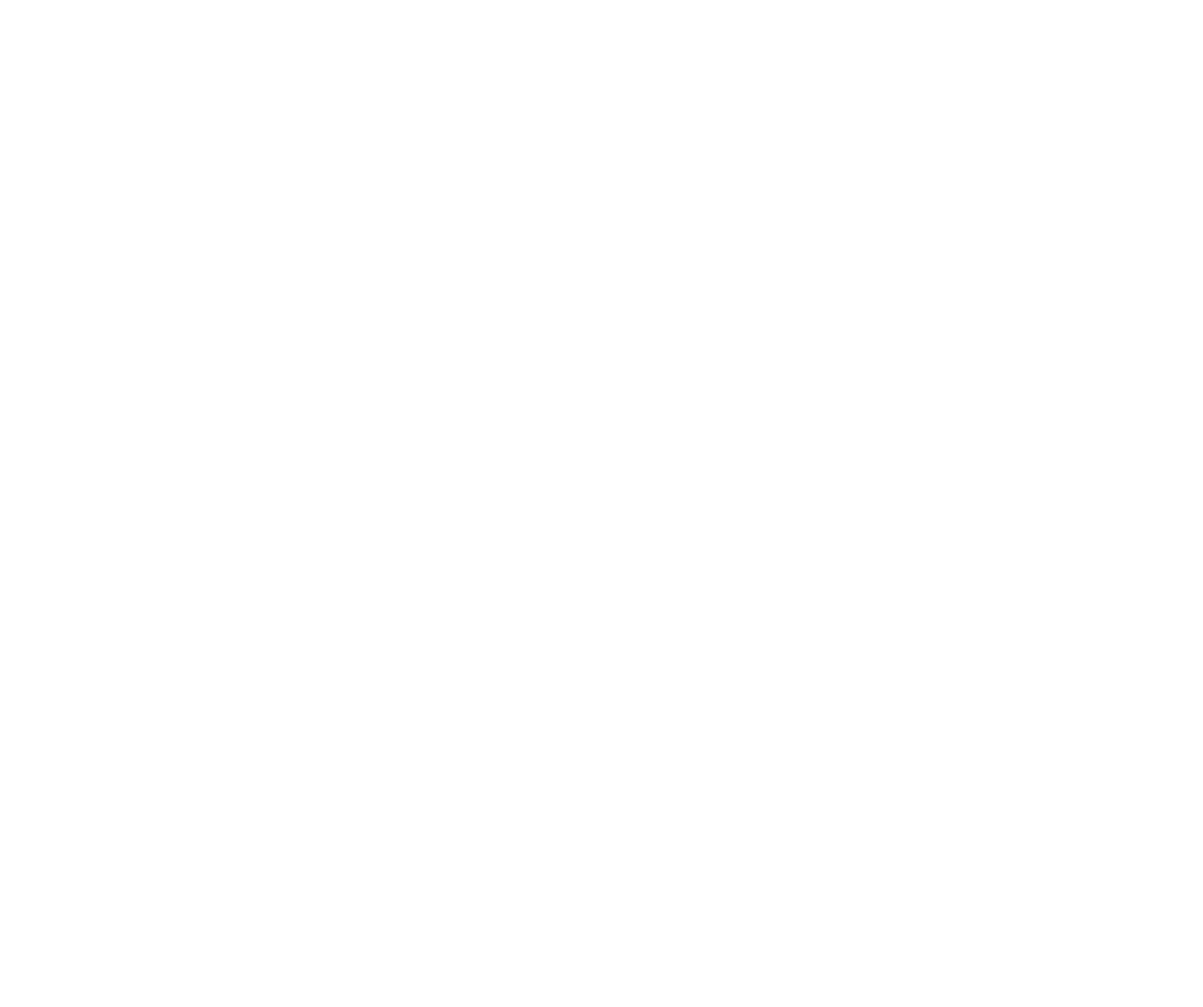
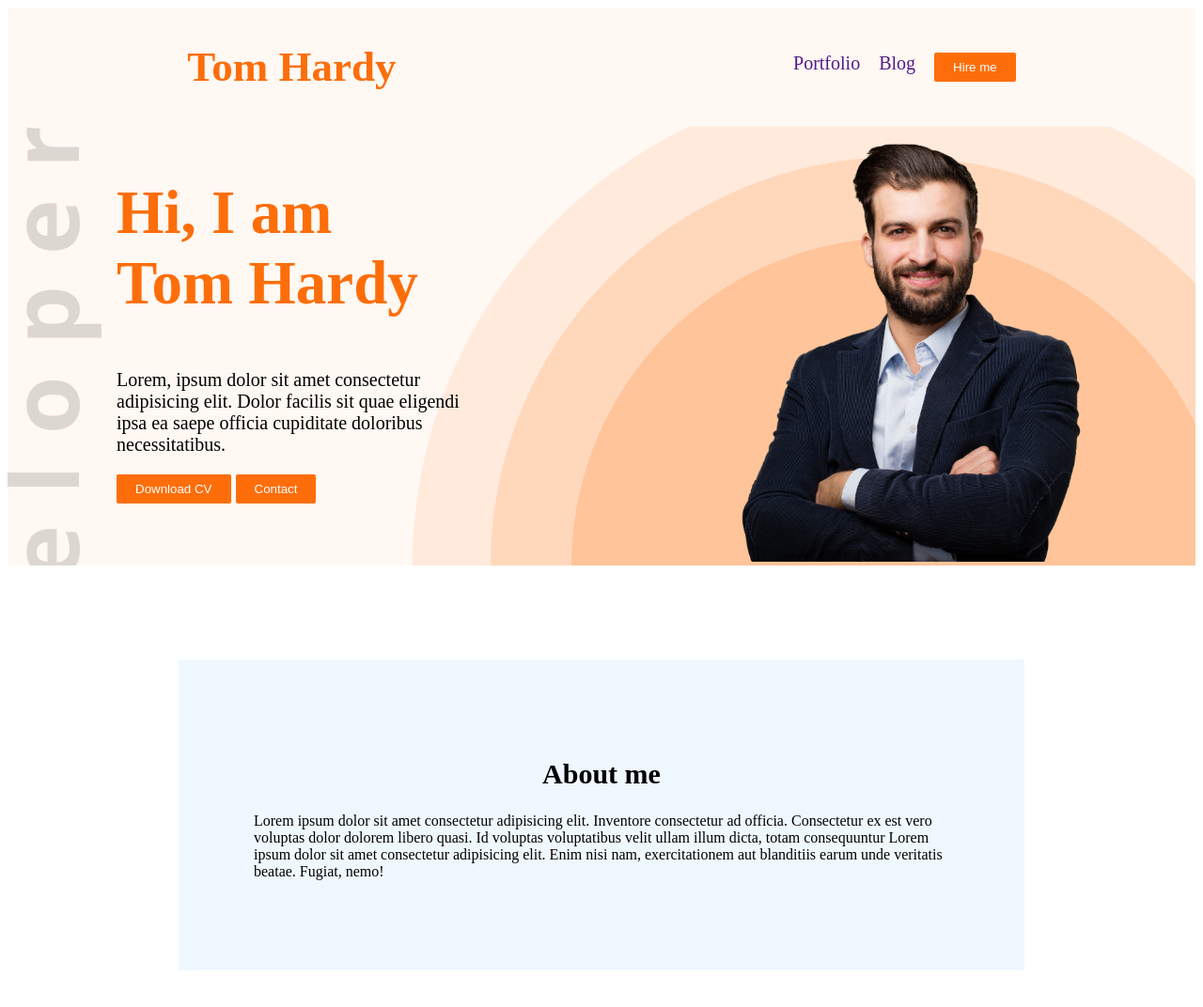
Before and after one commit to Ifuvhai/portfolio-web-page, a plain HTML site: page index.html in a window 1280 px wide. Shown: the whole page at 94% size. Before the commit the page ends 800 px from the top, so only its background shows below. Drawn offline with Linux system fonts and the light colour scheme.

Commit message:
add header and about section

```diff
--- a/index.html
+++ b/index.html
@@ -4,8 +4,45 @@
     <meta charset="UTF-8">
     <meta name="viewport" content="width=device-width, initial-scale=1.0">
     <title>Portfolio</title>
+    <link rel="stylesheet" href="styles/styles.css">
 </head>
 <body>
+    <header>
+        <nav>
+            <h1 class="title">Tom Hardy</h1>
+            <ul>
+                <li><a href="">Portfolio</a></li>
+                <li><a href="">Blog</a></li>
+                <li><a href=""><button class="btn-primary">Hire me</button></a></li>
+            </ul>
+        </nav>
 
+        <section class="banner-content">
+            <div class="banner-text">
+                <h2 class="banner-title">Hi, I am <br>Tom Hardy</h2>
+                <p>Lorem, ipsum dolor sit amet consectetur adipisicing elit. Dolor facilis sit quae eligendi ipsa ea saepe officia cupiditate doloribus necessitatibus.</p>
+                <div class="banner-btn">
+                    <button class="btn-primary">Download CV</button>
+                    <button class="btn-primary">Contact</button>
+                </div>
+            </div>
+            <div>
+                <img class="banner-img" src="./images/hardy.png" alt="">
+            </div>
+        </section>
+    </header>
+
+    <main>
+        <section class="about-container">
+            <div class="about-section">
+                <h2 class="about-title">About me</h2>
+                <p>Lorem ipsum dolor sit amet consectetur adipisicing elit. Inventore consectetur ad officia. Consectetur ex est vero voluptas dolor dolorem libero quasi. Id voluptas voluptatibus velit ullam illum dicta, totam consequuntur Lorem ipsum dolor sit amet consectetur adipisicing elit. Enim nisi nam, exercitationem aut blanditiis earum unde veritatis beatae. Fugiat, nemo!</p>
+            </div>
+        </section>
+    </main>
+
+    <footer>
+
+    </footer>
 </body>
 </html>
--- /dev/null
+++ b/styles/styles.css
@@ -0,0 +1,62 @@
+
+
+header{
+    background-color: rgb(255, 248, 243);
+}
+.title{
+    font-size: 45px;
+    color: rgb(253, 110, 10);
+}
+.btn-primary{
+    padding: 8px 20px;
+    background-color: rgb(253, 110, 10);
+    border-radius: 2px;
+    border: none;
+    color: white;
+}
+nav{
+    display: flex;
+    justify-content: space-around;
+    align-items: center;
+}
+nav ul{
+    display: flex;
+    gap: 20px;
+}
+nav ul li a{
+    text-decoration: none;
+    font-size: 20px;
+}
+nav ul li{
+    list-style: none;
+}
+.banner-text{
+    font-size: 20px;
+    max-width: 400px;
+}
+.banner-title{
+    color: rgb(253, 110, 10);
+    font-size: 65px;
+}
+.banner-content{
+    display: flex;
+    justify-content: space-around;
+    background-image:url('../images/developer.png'), url('../images/header_bg.png');
+    background-repeat: no-repeat;
+    background-position:top left, bottom right;
+}
+.banner-img{
+    width: 400px;
+}
+.about-container{
+    max-width: 900px;
+    margin: 100px auto;
+    background-color: aliceblue;
+}
+.about-section{
+    padding: 80px;
+}
+.about-title{
+    font-size: 30px;
+    text-align: center;
+}
```
Also changed, not shown: images/developer.png (added), images/hardy.png (added), images/header_bg.png (added), images/icons/facebook.png (added), images/icons/insta.png (added), images/icons/js.png (added), images/icons/mongo.png (added), images/icons/nodejs.png (added), images/icons/react.png (added), images/icons/twitter.png (added).
